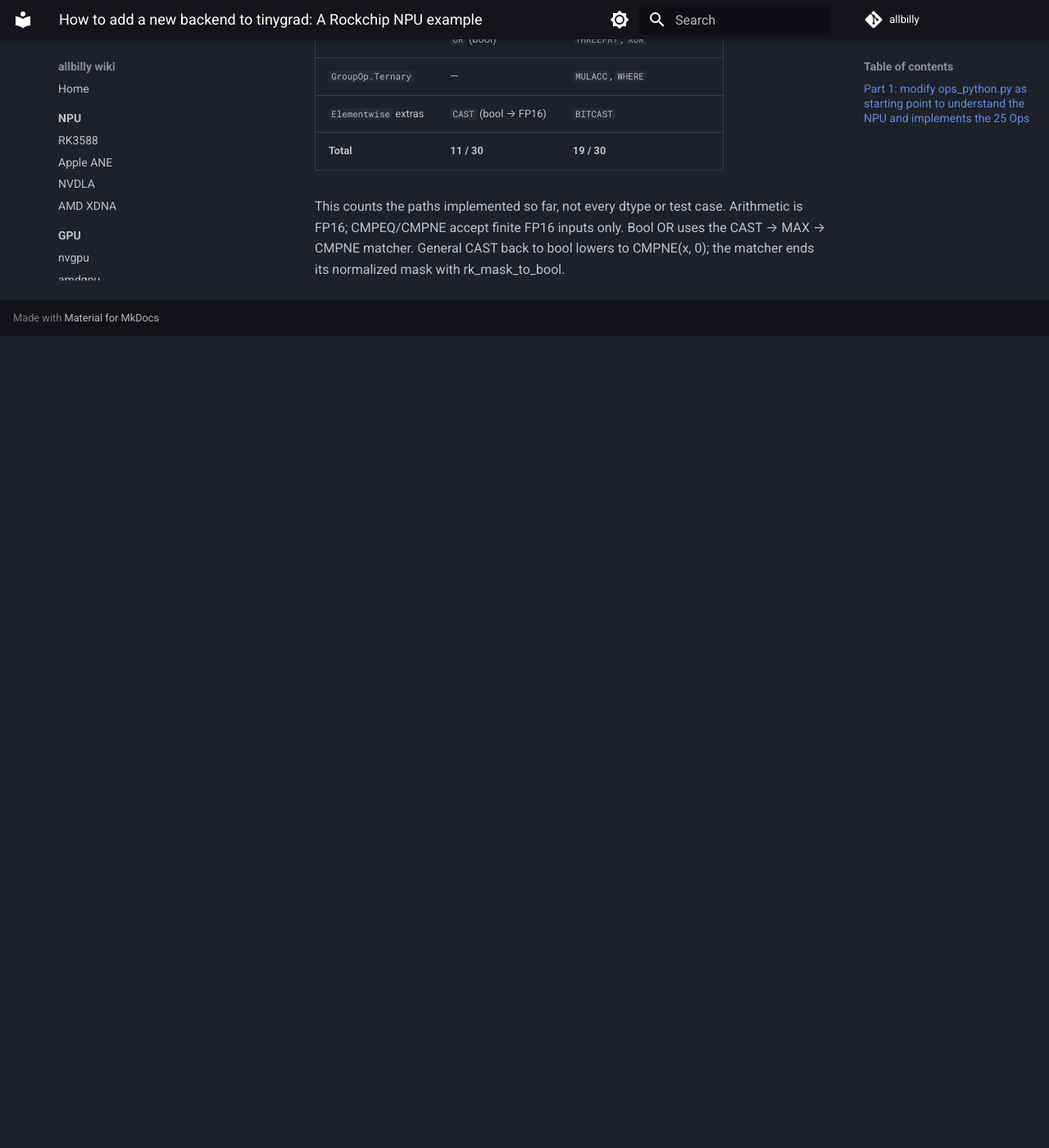
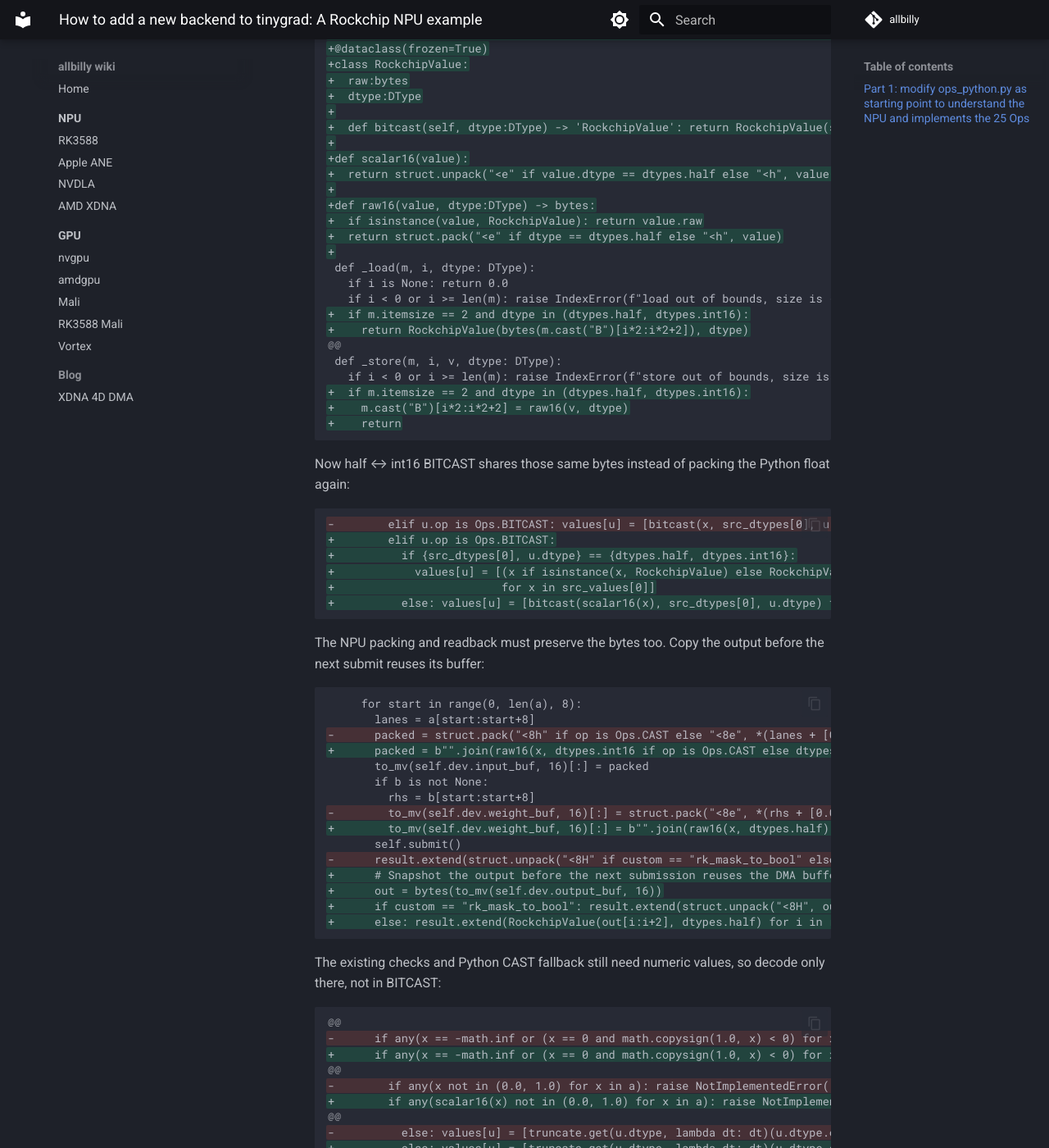
Before and after one commit to allbilly/allbilly.github.io, an MkDocs documentation site: the page built from docs/blog/tinygrad-backend.md, in a window 1280 px wide and 1400 px high, scrolled down 32044 px. Shown: the whole window at 82% size. Built offline with MkDocs 1.6.1 and Material for MkDocs 9.7.7, drawn with Linux system fonts in a browser that asks for light colours; before the commit the page ends 32454 px from its top, so only the background shows below that; some of the changed text lies outside the part shown.

Commit message:
bitcast draft

````diff
--- a/docs/blog/tinygrad-backend.md
+++ b/docs/blog/tinygrad-backend.md
@@ -1289,6 +1288,115 @@ Ran 1 test in 0.132s
 OK
 ```
 
+Great test_maximum passed. But having rk_zero_tag and rk_mask_to_bool is not very readable in the UOps tree.
+We will try to replace rk_zero_tag with
+```
+MUL inf
+↓
+BITCAST half → int16/uint16
+↓
+integer manipulation of exponent bits
+↓
+BITCAST int16/uint16 → half
+```
+
+For that, we need a Ops.BITCAST implementation.
+
+==== keep everything above uncahnge
+==== only fix below
+
+BITCAST keeps the bytes and changes their interpretation. For example, `0x3c00` is fp16 `1.0` or int16 `15360`. No NPU arithmetic is needed.
+
+we keep a storage reference and its dtype. BITCAST creates a new typed reference to the same bytes, without unpacking, repacking or submitting an NPU task. This also preserves the NaN payload `0x7c01`.
+
+```diff
+-from dataclasses import replace
++from dataclasses import dataclass, replace
+@@
++# BITCAST changes only the dtype of a storage reference, like the 1500 branch's carrier.
++@dataclass(frozen=True)
++class RockchipValue:
++  raw:bytes
++  dtype:DType
++
++  def bitcast(self, dtype:DType) -> 'RockchipValue': return RockchipValue(self.raw, dtype)
++
++def scalar16(value):
++  return struct.unpack("<e" if value.dtype == dtypes.half else "<h", value.raw)[0] if isinstance(value, RockchipValue) else value
++
++def raw16(value, dtype:DType) -> bytes:
++  if isinstance(value, RockchipValue): return value.raw
++  return struct.pack("<e" if dtype == dtypes.half else "<h", value)
++
+ def _load(m, i, dtype: DType):
+   if i is None: return 0.0
+   if i < 0 or i >= len(m): raise IndexError(f"load out of bounds, size is {len(m)} and access is {i}")
++  if m.itemsize == 2 and dtype in (dtypes.half, dtypes.int16):
++    return RockchipValue(bytes(m.cast("B")[i*2:i*2+2]), dtype)
+@@
+ def _store(m, i, v, dtype: DType):
+   if i < 0 or i >= len(m): raise IndexError(f"store out of bounds, size is {len(m)}, access is {i}, value is {v}")
++  if m.itemsize == 2 and dtype in (dtypes.half, dtypes.int16):
++    m.cast("B")[i*2:i*2+2] = raw16(v, dtype)
++    return
+```
+
+Now half ↔ int16 BITCAST shares those same bytes instead of packing the Python float again:
+
+```diff
+-        elif u.op is Ops.BITCAST: values[u] = [bitcast(x, src_dtypes[0], u.dtype) for x in src_values[0]]
++        elif u.op is Ops.BITCAST:
++          if {src_dtypes[0], u.dtype} == {dtypes.half, dtypes.int16}:
++            values[u] = [(x if isinstance(x, RockchipValue) else RockchipValue(raw16(x, src_dtypes[0]), src_dtypes[0])).bitcast(u.dtype)
++                         for x in src_values[0]]
++          else: values[u] = [bitcast(scalar16(x), src_dtypes[0], u.dtype) for x in src_values[0]]
+```
+
+The NPU packing and readback must preserve the bytes too. Copy the output before the next submit reuses its buffer:
+
+```diff
+     for start in range(0, len(a), 8):
+       lanes = a[start:start+8]
+-      packed = struct.pack("<8h" if op is Ops.CAST else "<8e", *(lanes + [0] * (8-len(lanes))))
++      packed = b"".join(raw16(x, dtypes.int16 if op is Ops.CAST else dtypes.half) for x in lanes) + bytes(2*(8-len(lanes)))
+       to_mv(self.dev.input_buf, 16)[:] = packed
+       if b is not None:
+         rhs = b[start:start+8]
+-        to_mv(self.dev.weight_buf, 16)[:] = struct.pack("<8e", *(rhs + [0.0] * (8-len(rhs))))
++        to_mv(self.dev.weight_buf, 16)[:] = b"".join(raw16(x, dtypes.half) for x in rhs) + bytes(2*(8-len(rhs)))
+       self.submit()
+-      result.extend(struct.unpack("<8H" if custom == "rk_mask_to_bool" else "<8e", to_mv(self.dev.output_buf, 16))[:len(lanes)])
++      # Snapshot the output before the next submission reuses the DMA buffer.
++      out = bytes(to_mv(self.dev.output_buf, 16))
++      if custom == "rk_mask_to_bool": result.extend(struct.unpack("<8H", out)[:len(lanes)])
++      else: result.extend(RockchipValue(out[i:i+2], dtypes.half) for i in range(0, len(lanes)*2, 2))
+```
+
+The existing checks and Python CAST fallback still need numeric values, so decode only there, not in BITCAST:
+
+```diff
+@@
+-      if any(x == -math.inf or (x == 0 and math.copysign(1.0, x) < 0) for x in a):
++      if any(x == -math.inf or (x == 0 and math.copysign(1.0, x) < 0) for x in map(scalar16, a)):
+@@
+-        if any(x not in (0.0, 1.0) for x in a): raise NotImplementedError("rk_mask_to_bool requires an FP16 0/1 mask")
++        if any(scalar16(x) not in (0.0, 1.0) for x in a): raise NotImplementedError("rk_mask_to_bool requires an FP16 0/1 mask")
+@@
+-          else: values[u] = [truncate.get(u.dtype, lambda dt: dt)(u.dtype.const(x)) for x in src_values[0]]
++          else: values[u] = [truncate.get(u.dtype, lambda dt: dt)(u.dtype.const(scalar16(x))) for x in src_values[0]]
+@@
+-            if any(not math.isfinite(x) for xs in src_values[1:] for x in xs):
++            if any(not math.isfinite(scalar16(x)) for xs in src_values[1:] for x in xs):
+```
+
+BITCAST itself aliases storage; the existing LOAD/STORE and NPU packing/readback still copy bytes. This is not yet the 1500 branch's device-buffer pipeline. Python constants are packed once when making their storage reference.
+
+Both directions and round trips preserved all 65536 bit patterns. The typed references shared the same byte object with pack/unpack disabled during BITCAST.
+
+The Tensor round trip also preserved all 65536 patterns with NPU submit disabled. EW MUL `0 * inf` followed by BITCAST preserved `0x7c01`. The same seven regression tests passed in 8.78s.
+
+This step adds raw-bit-preserving half ↔ int16 BITCAST only. Other BITCAST pairs still use the inherited Python implementation. INT16 SUB is not supported yet, so we have not replaced `rk_zero_tag` here.
+
 The seven tests `test_maximum`, `test_add`, `test_sub`, `test_neg`, `test_mul`, `test_tiny_mul` and `test_div` gave `7 passed in 8.83s`. Another 390 Tensor equality/inequality lanes, all four boolean maximum pairs and NaN/inf rejection passed.
 
 The generated comparison graph also passed 4112 lanes across full and partial atoms. `rk_mask_to_bool` rejects values other than 0/1.
@@ -1304,7 +1412,8 @@ Progress so far
 |                      | `CMPEQ`, `CMPNE`                      | `POW`, `SHL`, `SHR`                            |
 |                      | `OR` (bool)                           | `THREEFRY`, `XOR`                              |
 | `GroupOp.Ternary`    | —                                     | `MULACC`, `WHERE`                              |
-| `Elementwise` extras | `CAST` (bool → FP16)                  | `BITCAST`                                      |
-| **Total**            | **11 / 30**                           | **19 / 30**                                    |
+| `Elementwise` extras | `CAST` (bool → FP16)                  | —                                              |
+|                      | `BITCAST` (FP16 ↔ INT16)              |                                                |
+| **Total**            | **12 / 30**                           | **18 / 30**                                    |
 
 This counts the paths implemented so far, not every dtype or test case. Arithmetic is FP16; CMPEQ/CMPNE accept finite FP16 inputs only. Bool OR uses the CAST → MAX → CMPNE matcher. General CAST back to bool lowers to CMPNE(x, 0); the matcher ends its normalized mask with rk_mask_to_bool.
````
Also changed, not shown: other parts of docs/blog/tinygrad-backend.md (+2 -3 lines).
